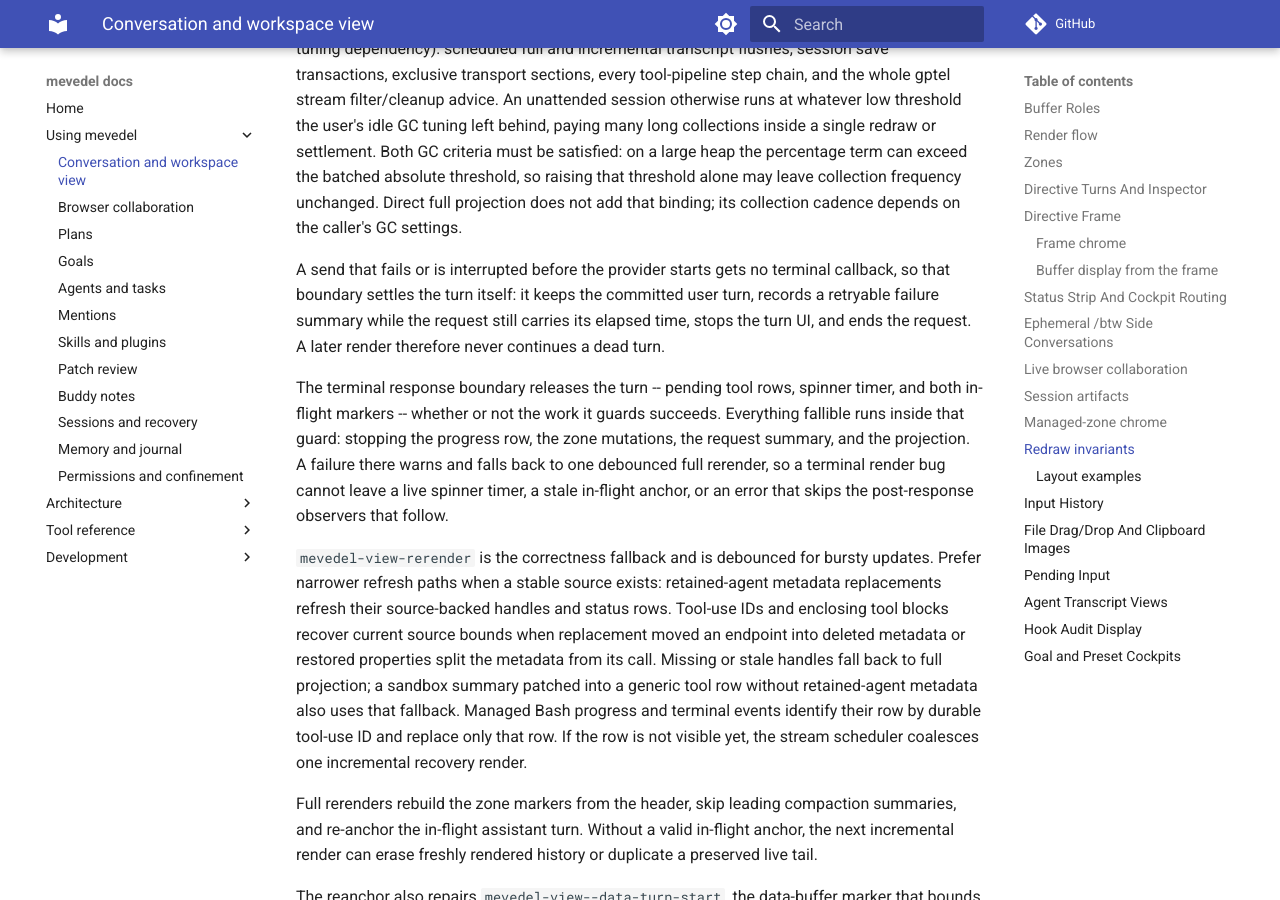
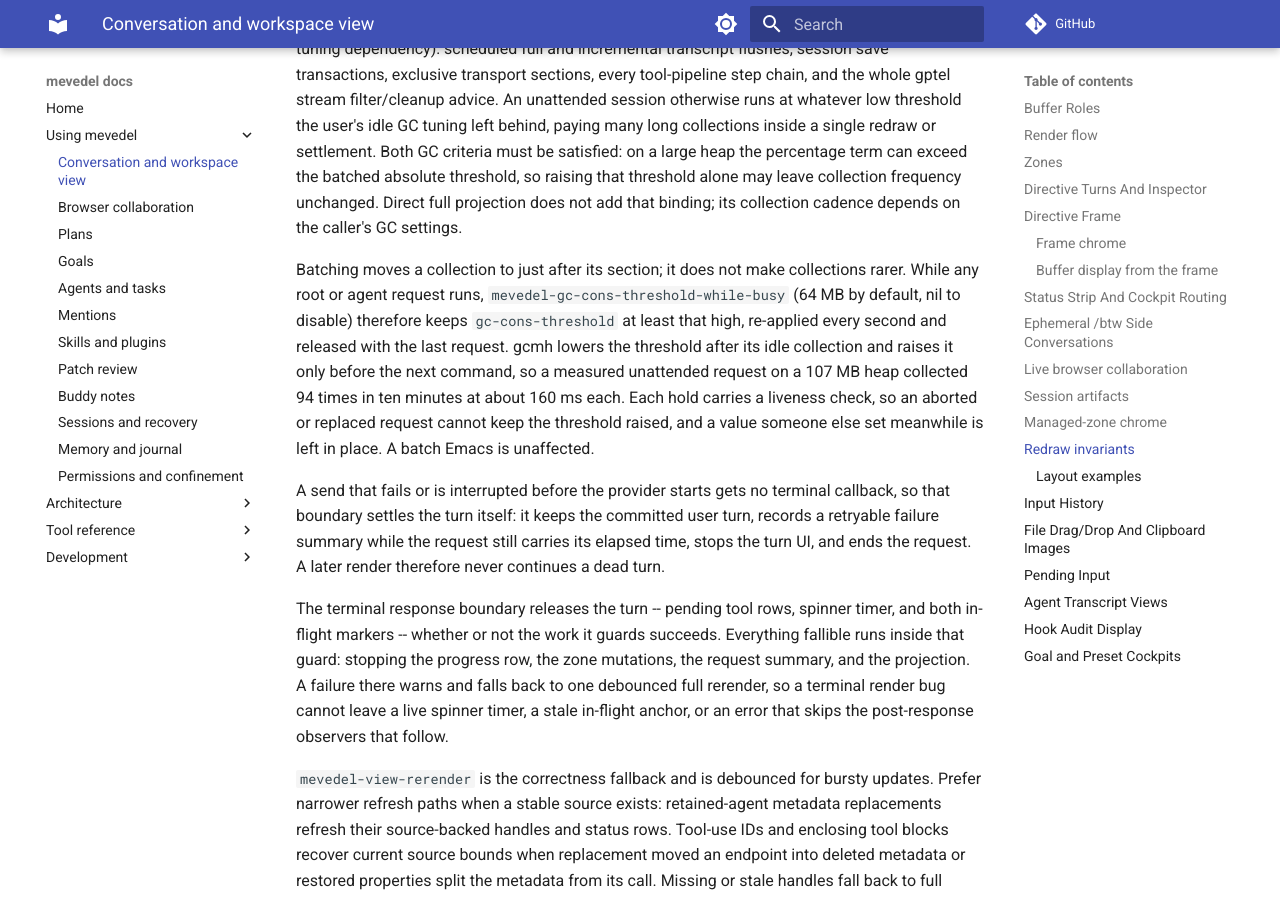
Before and after one commit to FrauH0lle/mevedel, an MkDocs documentation site: the page built from docs/view.md, in a window 1280 px wide and 900 px high, scrolled down 23480 px. Built offline with MkDocs 1.6.1 and Material for MkDocs 9.7.7, drawn with Linux system fonts in a browser that asks for light colours; comment, search, counter and statistics services are not loaded.

Commit message:
Keep a busy collection threshold while requests run
gcmh lowers gc-cons-threshold after its idle collection and raises it only
before the next command, and a request allocates in timers and process
callbacks the command loop never sees.  An unattended request on a 107 MB
heap therefore collected 94 times in ten minutes, a 160 ms pause every few
seconds.  While any request runs, mevedel now keeps the threshold at least
mevedel-gc-cons-threshold-while-busy (64 MB), releasing it with the last
request and pruning holds whose request has ended.

```diff
--- a/docs/view.md
+++ b/docs/view.md
@@ -1123,6 +1123,17 @@ frequency unchanged.
 Direct full projection does not add that binding; its collection cadence
 depends on the caller's GC settings.
 
+Batching moves a collection to just after its section; it does not make
+collections rarer. While any root or agent request runs,
+`mevedel-gc-cons-threshold-while-busy` (64 MB by default, nil to disable)
+therefore keeps `gc-cons-threshold` at least that high, re-applied every
+second and released with the last request. gcmh lowers the threshold after
+its idle collection and raises it only before the next command, so a
+measured unattended request on a 107 MB heap collected 94 times in ten
+minutes at about 160 ms each. Each hold carries a liveness check, so an
+aborted or replaced request cannot keep the threshold raised, and a value
+someone else set meanwhile is left in place. A batch Emacs is unaffected.
+
 A send that fails or is interrupted before the provider starts gets no
 terminal callback, so that boundary settles the turn itself: it keeps the
 committed user turn, records a retryable failure summary while the request
```
Also changed, not shown: 3 other files.
